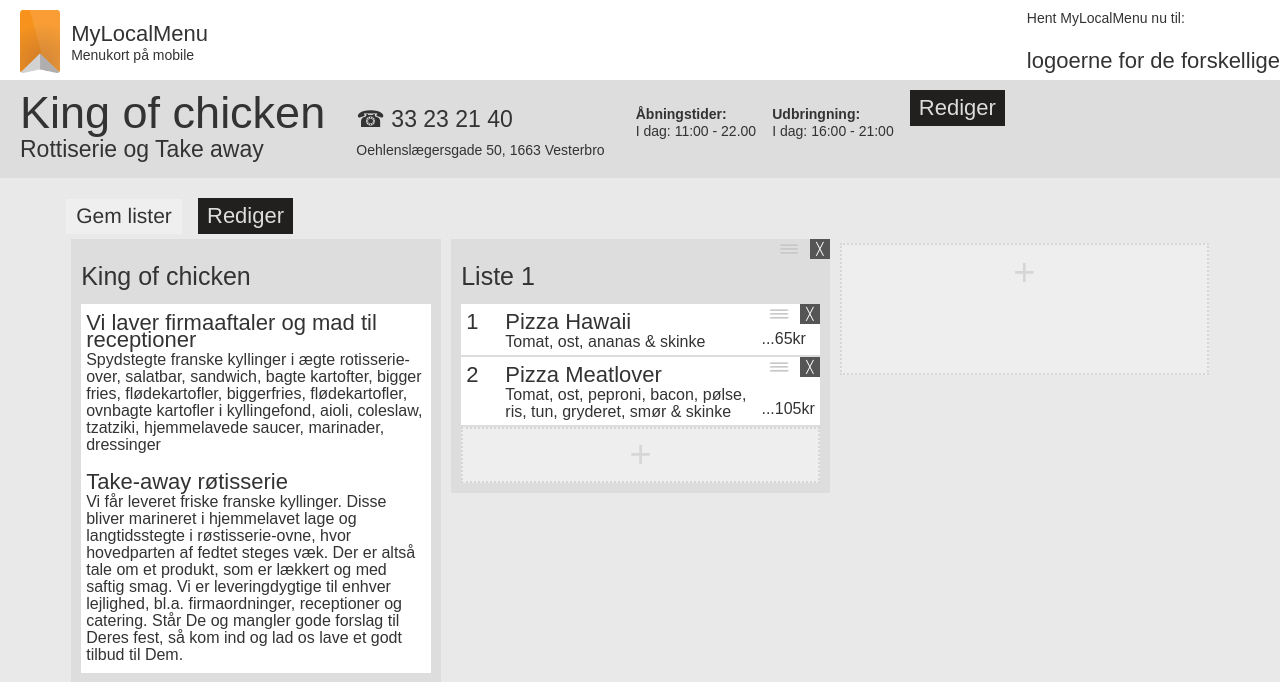
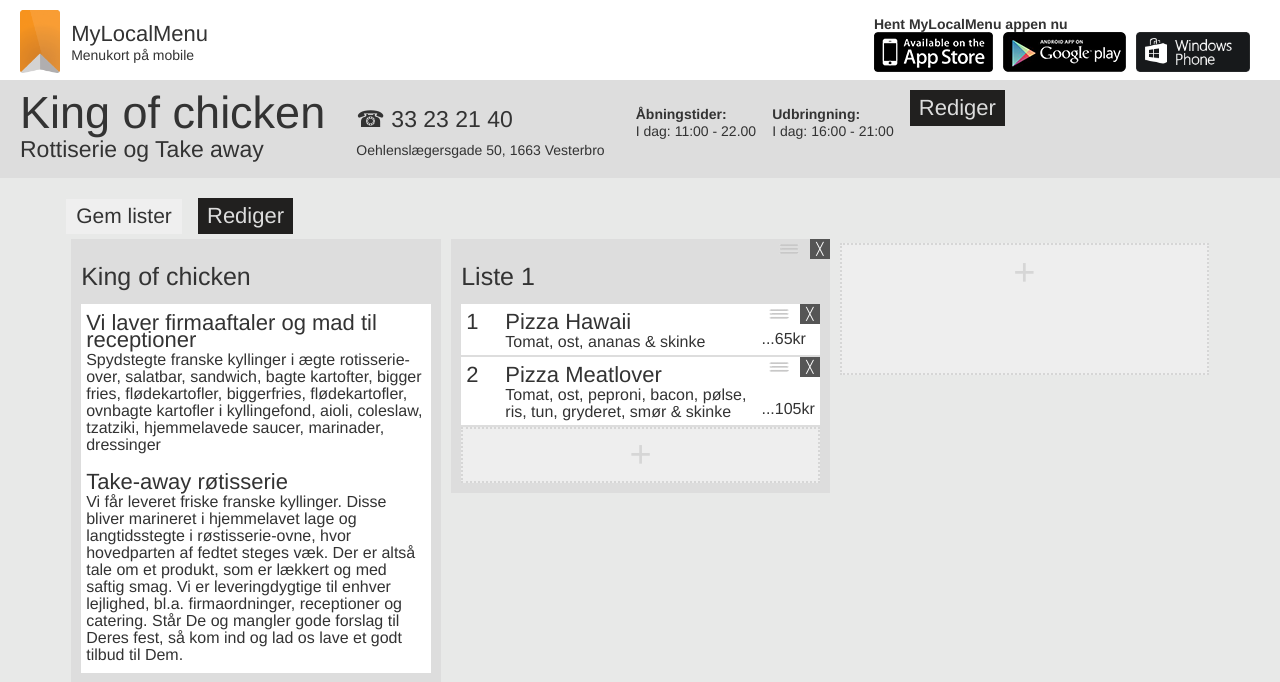
Before and after one commit to christianskovengaard/MyLocalMenu, a PHP site: page /admin.php in a window 1280 px wide. Shown: the top 682 px of the page. Run offline with PHP 8.4, Linux system fonts and the light colour scheme.

Commit message:
getAppInfo edit on admin.php

```diff
--- a/admin.php
+++ b/admin.php
@@ -31,8 +31,8 @@
                          <h6>Menukort på mobile</h6>
                     </div>
                     <div class="appGetInfo">
-                        <h6>Hent MyLocalMenu nu til:</h6>
-                        <p>logoerne for de forskellige</p>
+                        <h4><b>Hent MyLocalMenu appen nu</b></h4>
+                        <img src="img/getAppleApp.png"><img src="img/getAndroidApp.png"><img src="img/getWindowsApp.png">
                     </div>
                 </div>
             </div>
--- a/css/general_admin.css
+++ b/css/general_admin.css
@@ -15,12 +15,14 @@ body,html { width: 100%; height: 100%; margin: 0px; background: #e8e9e8; }
 /* ::::::::::::::::: TEKST, LINKS OG INPUT :::::::::::::::::::::  */
 
 h1, h2, h3, h4, h5, h6, a, div  {
-    font-family: "Bariol Bold", Arial, "Lucida Grande", sans-serif;
+    /*font-family: "Bariol Bold", Arial, "Lucida Grande", sans-serif;*/
+    font-family: "HelveticaNeue-Light", "Helvetica Neue Light", "Helvetica Neue", Helvetica, Arial, "Lucida Grande", sans-serif;
     font-weight : normal; color:#333;
 }
 
  p {
-    font-family: "Bariol Light", Arial, "Lucida Grande", sans-serif;
+    /*font-family: "Bariol Light", Arial, "Lucida Grande", sans-serif;*/
+    font-family: "HelveticaNeue-Light", "Helvetica Neue Light", "Helvetica Neue", Helvetica, Arial, "Lucida Grande", sans-serif;
     font-weight : normal; color:#333;
 }
 
@@ -73,7 +75,9 @@ input {
 .logoWrapper img { display: inline-table; width: 40px;  vertical-align: middle; }
 .logoText { display: inline-table; height: 50px; vertical-align: middle;  margin: 10px 0 0 5px; }
 
-.appGetInfo { position: absolute; right: 0px; top: 0px; }
+.appGetInfo { position: absolute; right: 20px; top: 0px; }
+.appGetInfo img { height: 40px; width: auto; opacity:1; margin: 5px 10px 0 0; cursor: pointer;}
+.appGetInfo img:hover { opacity:0.7; }
 
 .menuWrapperInner { display: table; margin: 0 auto;  }
 
```
Also changed, not shown: img/getAndroidApp.png (added), img/getAppleApp.png (added), img/getWindowsApp.png (added), img/info01.png.
